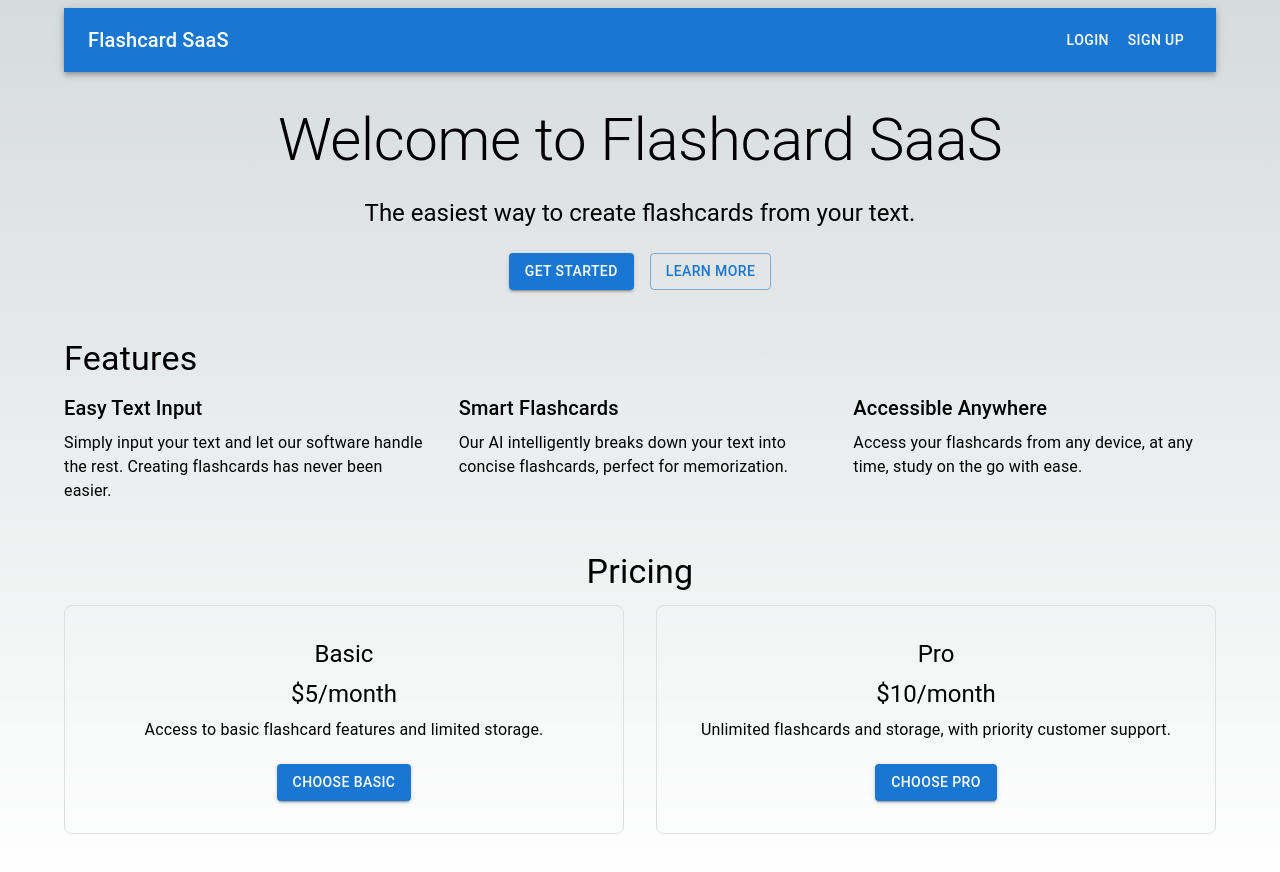
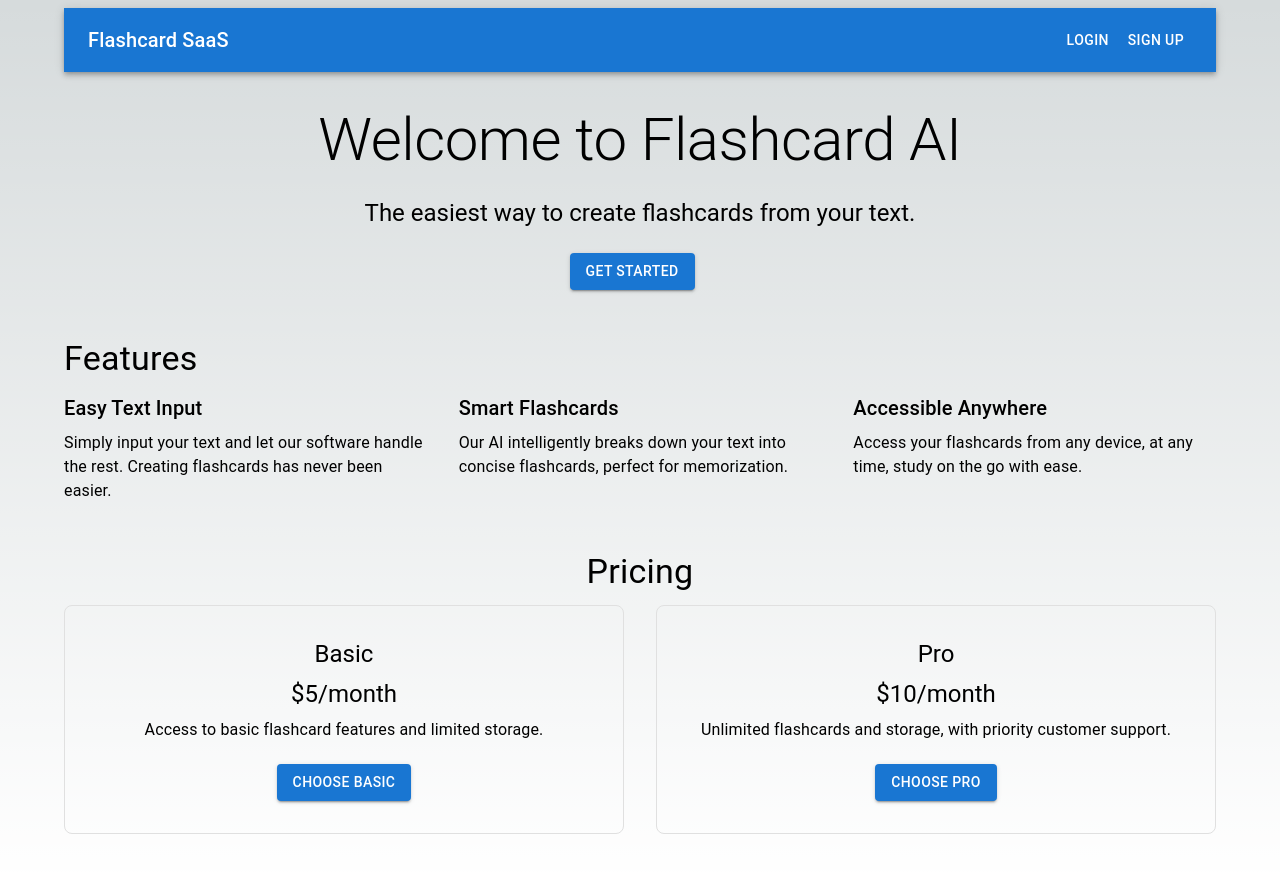
Before and after one commit to neidann/flashcard-saas, a Next.js app: page / in a window 1280 px wide. Shown: the top 872 px of the page. Built offline with nearby package versions, Linux system fonts and the light colour scheme; no server answers.

Commit message:
fixing /generate

```diff
--- a/app/page.js
+++ b/app/page.js
@@ -57,7 +57,7 @@ export default function Home() {
 
 <Box sx={{textAlign: 'center', my: 4}}>
   <Typography variant="h2" component="h1" gutterBottom>
-    Welcome to Flashcard SaaS
+    Welcome to Flashcard AI
   </Typography>
   <Typography variant="h5" component="h2" gutterBottom>
     The easiest way to create flashcards from your text.
@@ -65,9 +65,7 @@ export default function Home() {
   <Button variant="contained" color="primary" sx={{mt: 2, mr: 2}} href="/generate">
     Get Started
   </Button>
-  <Button variant="outlined" color="primary" sx={{mt: 2}}>
-    Learn More
-  </Button>
+
 </Box>
 
 <Box sx={{my: 6}}>
```
Also changed, not shown: app/generate/page.js (+15 -8 lines).
